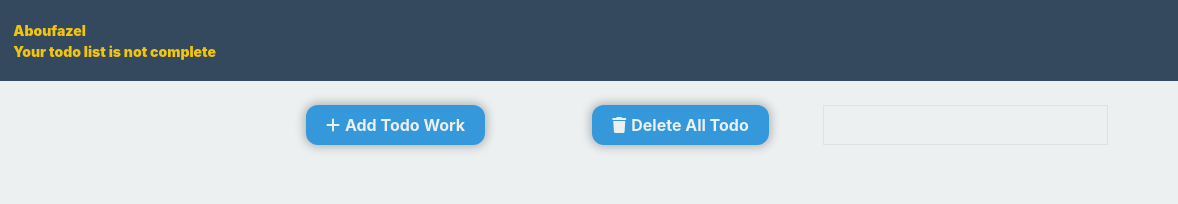
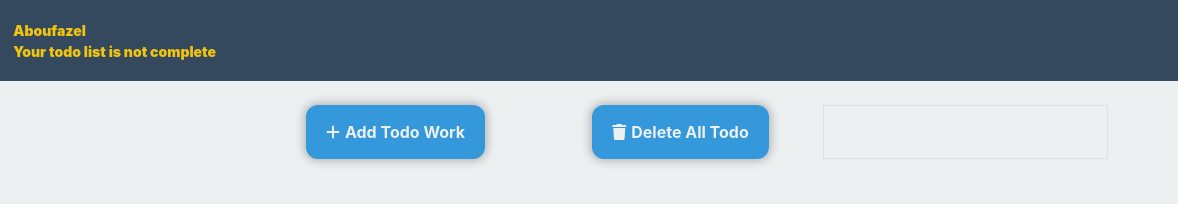
Before and after one commit to Aboufazel/Todo-list, a plain HTML site: page index.html in a window 1280 px wide. Shown: the full height of the page, 102-1280 px from the left. Drawn offline with Linux system fonts and the light colour scheme.

Commit message:
action btn css edite

```diff
--- a/assets/css/main.css
+++ b/assets/css/main.css
@@ -42,7 +42,7 @@ body{
     align-items: center;
     color: var(--background-color);
     font-weight: bold;
-    padding: 8px 20px 8px 20px ;
+    padding: 15px 20px 15px 20px ;
     background: var(--primary-color);
     border-radius: 12px;
     box-shadow: 0 0 10px 2px var(--box-shadow);
```
